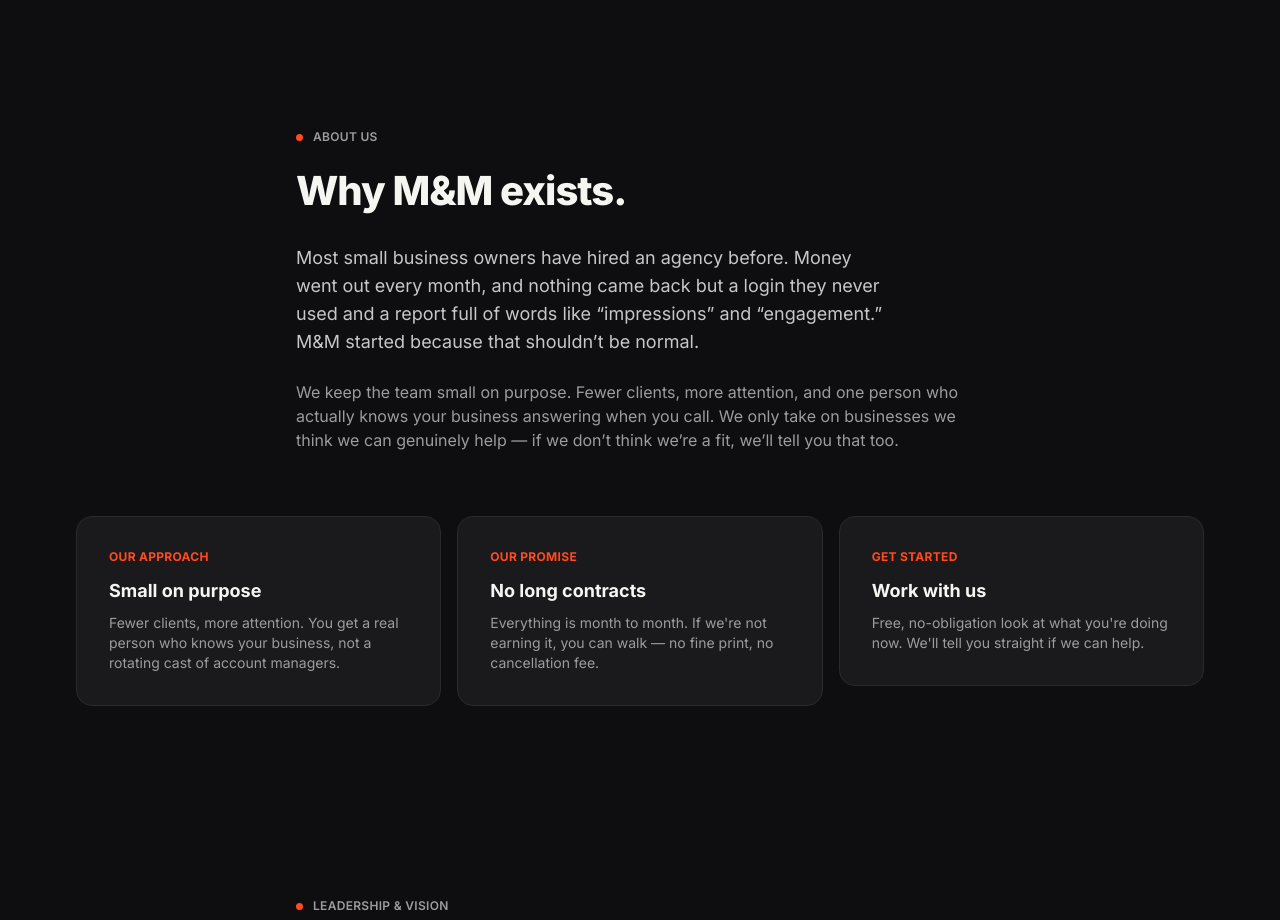
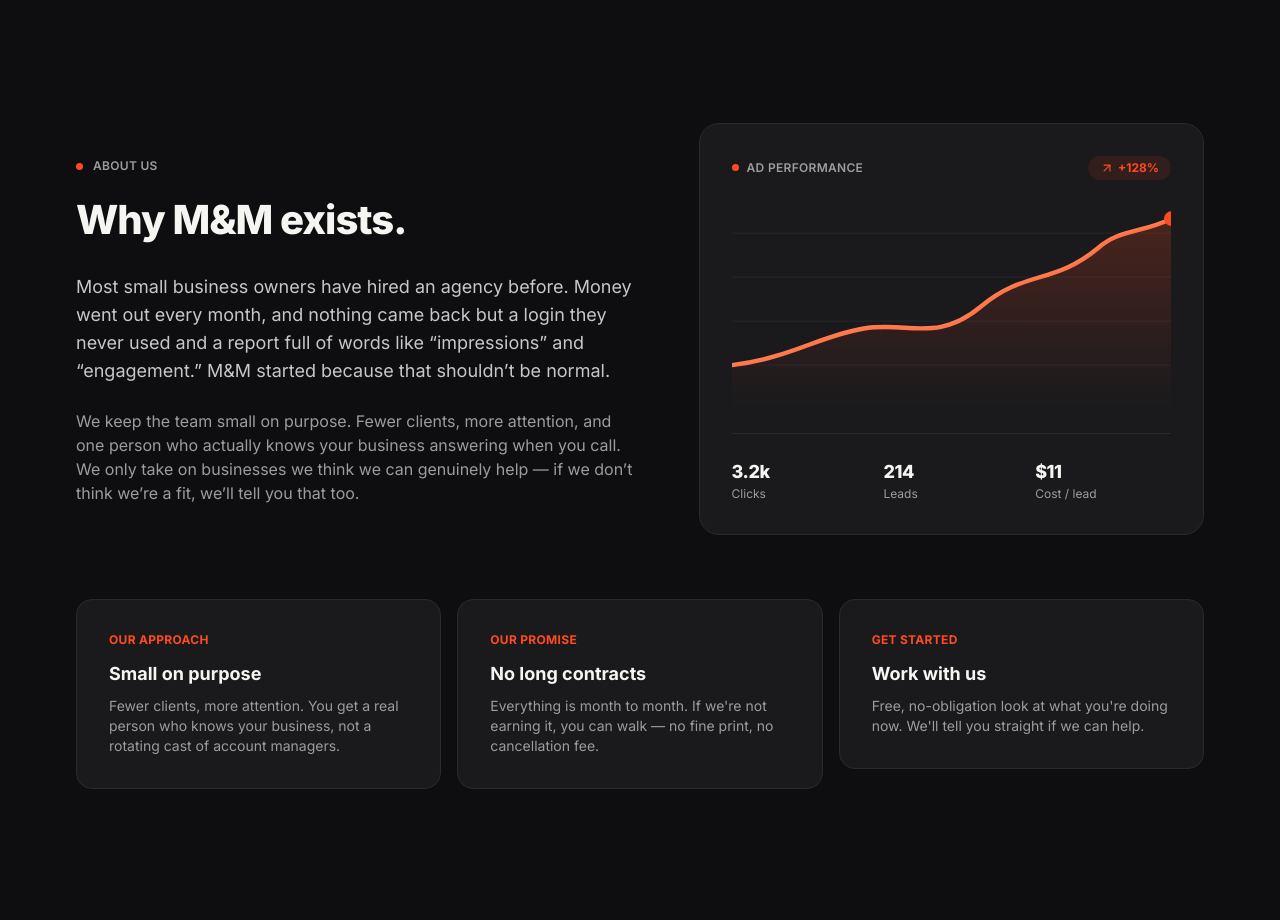
Before and after one commit to smohen985-ux/mm-digital-site, a Next.js app: page /mm-digital-site/ in a window 1280 px wide. Shown: the part 1200-2120 px from the top of the page. Built offline with nearby package versions, Linux system fonts and the light colour scheme.

Commit message:
Update About.tsx

```diff
--- a/src/components/About.tsx
+++ b/src/components/About.tsx
@@ -1,4 +1,5 @@
 import { Reveal } from "./Reveal";
+import { GrowthChartIllustration } from "./ui/illustrations";
 
 const VALUES = [
   {
@@ -24,7 +25,8 @@ const VALUES = [
 export default function About() {
   return (
     <section id="about" className="py-24 md:py-24">
-      <div className="container max-w-[720px]">
+      <div className="container grid grid-cols-1 items-center gap-10 md:grid-cols-[1.05fr_0.95fr] md:gap-16">
+        <div>
           <Reveal index={0} as="p" className="mb-6 inline-flex items-center gap-2.5 text-xs font-semibold uppercase tracking-wide text-muted before:content-[''] before:h-[7px] before:w-[7px] before:shrink-0 before:rounded-full before:bg-accent">
             About us
           </Reveal>
@@ -42,6 +44,11 @@ export default function About() {
             actually knows your business answering when you call. We only take on businesses we
             think we can genuinely help — if we don&rsquo;t think we&rsquo;re a fit, we&rsquo;ll
             tell you that too.
+          </Reveal>
+        </div>
+
+        <Reveal index={1}>
+          <GrowthChartIllustration />
         </Reveal>
       </div>
 
```
Lines whose indentation alone changed are shown as unchanged.
